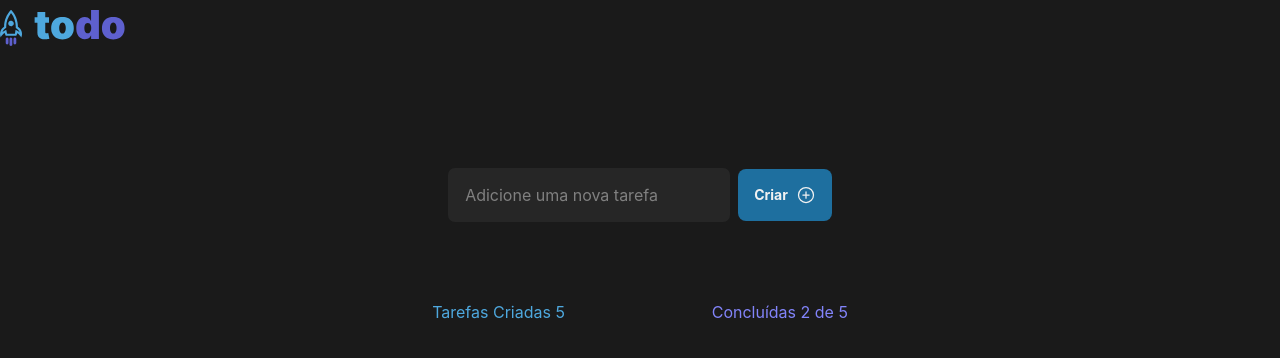
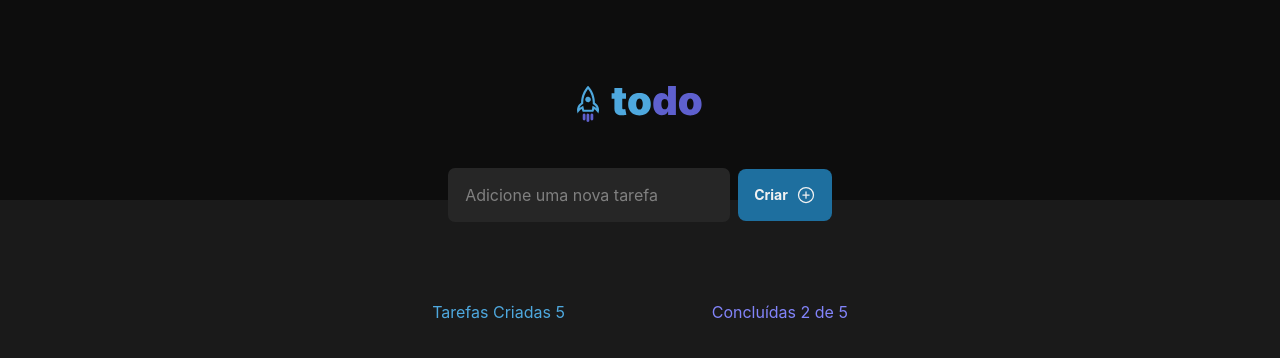
Before and after one commit to gomessgbr/ignite-To-Do, a React (Vite) app: page / in a window 1280 px wide. Shown: the top 358 px of the page. Built offline with nearby package versions, Linux system fonts and the light colour scheme.

Commit message:
feat: change className

```diff
--- a/src/components/Header.tsx
+++ b/src/components/Header.tsx
@@ -4,7 +4,7 @@ import todoLogo from "../assets/todoLogo.svg";
 
 export function Header() {
   return (
-    <header className={styles.container}>
+    <header className={styles.containerHeader}>
       <img src={todoLogo} alt="Logo todo" />
     </header>
   );
```
